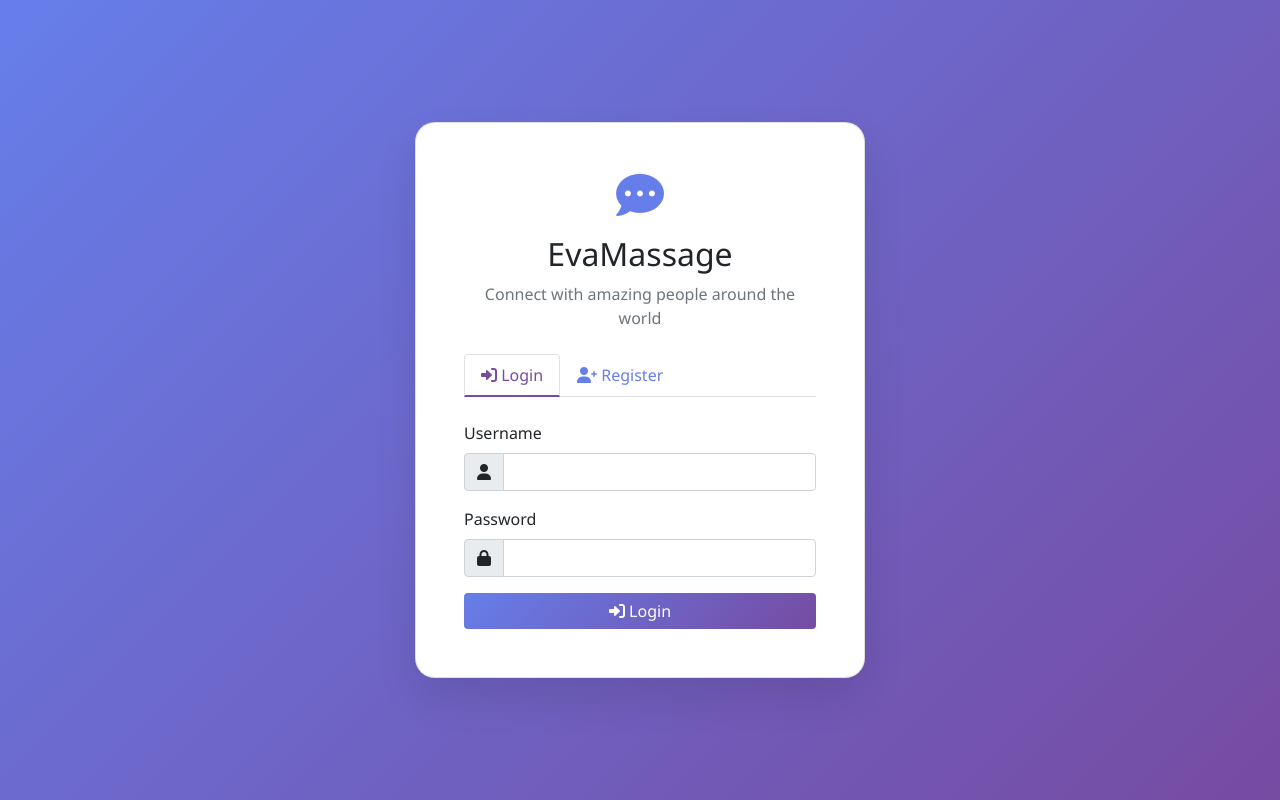
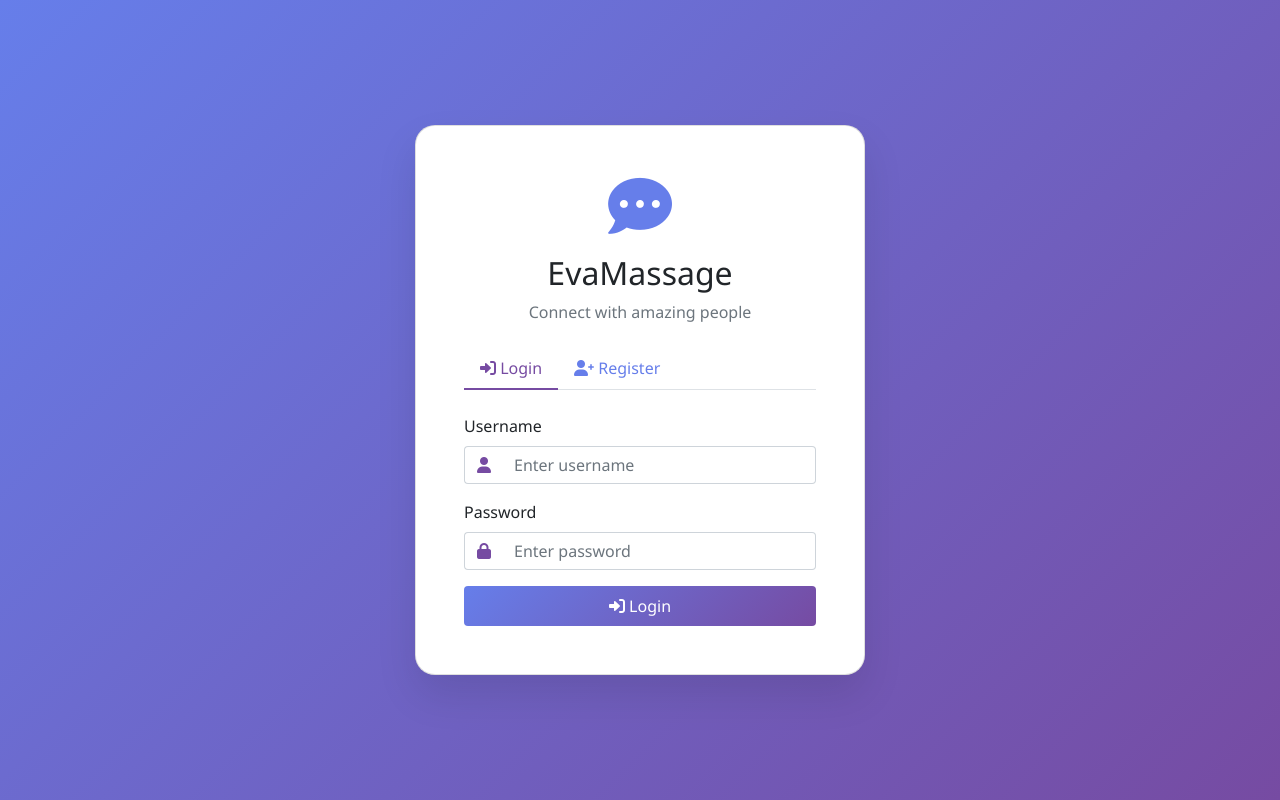
Before and after one commit to Mahabul29/Evamassage, a Flask app: page / in a window 1280 px wide. Run offline with Flask 3, Linux system fonts and the light colour scheme.

Commit message:
Update login.html

```diff
--- a/templates/login.html
+++ b/templates/login.html
@@ -18,6 +18,7 @@
             display: flex;
             align-items: center;
             justify-content: center;
+            padding: 20px;
         }
 
         .login-card {
@@ -26,6 +27,7 @@
             border-radius: 20px;
             box-shadow: 0 20px 40px rgba(0,0,0,0.1);
             animation: slideUp 0.5s ease-out;
+            background: white;
         }
 
         @keyframes slideUp {
@@ -50,14 +52,44 @@
             box-shadow: 0 5px 15px rgba(102, 126, 234, 0.4);
         }
 
+        .btn-success {
+            background: linear-gradient(135deg, #11998e 0%, #38ef7d 100%);
+            border: none;
+        }
+
+        .btn-success:hover {
+            transform: translateY(-2px);
+        }
+
         .nav-tabs .nav-link {
             color: #667eea;
             font-weight: 500;
+            border: none;
         }
 
         .nav-tabs .nav-link.active {
             color: #764ba2;
             border-bottom: 2px solid #764ba2;
+            background: transparent;
+        }
+
+        .form-control:focus {
+            border-color: #764ba2;
+            box-shadow: 0 0 0 0.2rem rgba(118, 75, 162, 0.25);
+        }
+
+        .input-group-text {
+            background: transparent;
+            border-right: none;
+            color: #764ba2;
+        }
+
+        .form-control {
+            border-left: none;
+        }
+
+        .form-control:focus {
+            border-left: none;
         }
     </style>
 </head>
@@ -66,11 +98,9 @@
         <div class="card login-card">
             <div class="card-body p-5">
                 <div class="text-center mb-4">
-                    <div class="avatar bg-gradient-primary mb-3">
-                        <i class="fas fa-comment-dots fa-3x" style="color: #667eea"></i>
-                    </div>
-                    <h2 class="mb-2">EvaMassage</h2>
-                    <p class="text-muted">Connect with amazing people around the world</p>
+                    <i class="fas fa-comment-dots fa-4x" style="color: #667eea"></i>
+                    <h2 class="mt-3 mb-2">EvaMassage</h2>
+                    <p class="text-muted">Connect with amazing people</p>
                 </div>
 
                 <ul class="nav nav-tabs mb-4" id="authTab" role="tablist">
@@ -94,17 +124,17 @@
                                 <label class="form-label">Username</label>
                                 <div class="input-group">
                                     <span class="input-group-text"><i class="fas fa-user"></i></span>
-                                    <input type="text" id="loginUsername" class="form-control" required>
+                                    <input type="text" id="loginUsername" class="form-control" placeholder="Enter username" required autocomplete="off">
                                 </div>
                             </div>
                             <div class="mb-3">
                                 <label class="form-label">Password</label>
                                 <div class="input-group">
                                     <span class="input-group-text"><i class="fas fa-lock"></i></span>
-                                    <input type="password" id="loginPassword" class="form-control" required>
+                                    <input type="password" id="loginPassword" class="form-control" placeholder="Enter password" required>
                                 </div>
                             </div>
-                            <button type="submit" class="btn btn-primary w-100">
+                            <button type="submit" class="btn btn-primary w-100 py-2">
                                 <i class="fas fa-sign-in-alt"></i> Login
                             </button>
                         </form>
@@ -117,24 +147,27 @@
                                 <label class="form-label">Full Name</label>
                                 <div class="input-group">
                                     <span class="input-group-text"><i class="fas fa-id-card"></i></span>
-                                    <input type="text" id="fullName" class="form-control" required>
+                                    <input type="text" id="fullName" class="form-control" placeholder="Your full name">
                                 </div>
+                                <small class="text-muted">Optional - will use username if empty</small>
                             </div>
                             <div class="mb-3">
                                 <label class="form-label">Username</label>
                                 <div class="input-group">
                                     <span class="input-group-text"><i class="fas fa-at"></i></span>
-                                    <input type="text" id="regUsername" class="form-control" required>
+                                    <input type="text" id="regUsername" class="form-control" placeholder="Choose username" required autocomplete="off">
                                 </div>
+                                <small class="text-muted">Minimum 3 characters</small>
                             </div>
                             <div class="mb-3">
                                 <label class="form-label">Password</label>
                                 <div class="input-group">
                                     <span class="input-group-text"><i class="fas fa-key"></i></span>
-                                    <input type="password" id="regPassword" class="form-control" required>
+                                    <input type="password" id="regPassword" class="form-control" placeholder="Choose password" required>
                                 </div>
+                                <small class="text-muted">Minimum 4 characters</small>
                             </div>
-                            <button type="submit" class="btn btn-success w-100">
+                            <button type="submit" class="btn btn-success w-100 py-2">
                                 <i class="fas fa-user-plus"></i> Create Account
                             </button>
                         </form>
@@ -144,42 +177,108 @@
         </div>
     </div>
 
+    <!-- Alert Modal -->
+    <div class="modal fade" id="alertModal" tabindex="-1">
+        <div class="modal-dialog modal-dialog-centered">
+            <div class="modal-content">
+                <div class="modal-header" id="alertHeader">
+                    <h5 class="modal-title" id="alertTitle"></h5>
+                    <button type="button" class="btn-close" data-bs-dismiss="modal"></button>
+                </div>
+                <div class="modal-body" id="alertMessage"></div>
+                <div class="modal-footer">
+                    <button type="button" class="btn btn-primary" data-bs-dismiss="modal">OK</button>
+                </div>
+            </div>
+        </div>
+    </div>
+
     <script src="https://code.jquery.com/jquery-3.6.0.min.js"></script>
     <script src="https://cdn.jsdelivr.net/npm/bootstrap@5.1.3/dist/js/bootstrap.bundle.min.js"></script>
     <script>
+        function showAlert(title, message, isError = false) {
+            $('#alertTitle').text(title);
+            $('#alertMessage').text(message);
+            $('#alertHeader').removeClass('bg-success bg-danger').addClass(isError ? 'bg-danger text-white' : 'bg-success text-white');
+            new bootstrap.Modal(document.getElementById('alertModal')).show();
+        }
+
         $('#loginForm').on('submit', function(e) {
             e.preventDefault();
+
+            const username = $('#loginUsername').val().trim();
+            const password = $('#loginPassword').val();
+
+            if (!username || !password) {
+                showAlert('Error', 'Please enter both username and password', true);
+                return;
+            }
+
             $.post('/api/login', {
-                username: $('#loginUsername').val(),
-                password: $('#loginPassword').val()
+                username: username,
+                password: password
             }, function(response) {
                 if (response.success) {
                     window.location.href = '/dashboard';
                 } else {
-                    alert('Login failed: ' + (response.error || 'Invalid credentials'));
+                    showAlert('Login Failed', response.error || 'Invalid username or password', true);
                 }
-            }).fail(function() {
-                alert('Login failed. Please check your credentials.');
+            }).fail(function(xhr) {
+                const error = xhr.responseJSON?.error || 'Login failed. Please try again.';
+                showAlert('Error', error, true);
             });
         });
 
         $('#registerForm').on('submit', function(e) {
             e.preventDefault();
+
+            const username = $('#regUsername').val().trim();
+            const password = $('#regPassword').val();
+            let fullName = $('#fullName').val().trim();
+
+            if (!username || username.length < 3) {
+                showAlert('Error', 'Username must be at least 3 characters', true);
+                return;
+            }
+
+            if (!password || password.length < 4) {
+                showAlert('Error', 'Password must be at least 4 characters', true);
+                return;
+            }
+
+            if (!fullName) {
+                fullName = username;
+            }
+
             $.post('/api/register', {
-                full_name: $('#fullName').val(),
-                username: $('#regUsername').val(),
-                password: $('#regPassword').val()
+                username: username,
+                password: password,
+                full_name: fullName
             }, function(response) {
                 if (response.success) {
-                    alert('Registration successful! Please login.');
+                    showAlert('Success', response.message, false);
+                    $('#registerForm')[0].reset();
+                    // Switch to login tab
                     $('#authTab button:first-child').tab('show');
-                    $('#registerForm')[0].reset();
                 } else {
-                    alert('Registration failed: ' + (response.error || 'Username may already exist'));
+                    showAlert('Registration Failed', response.error || 'Username may already exist', true);
                 }
-            }).fail(function() {
-                alert('Registration failed. Please try again.');
+            }).fail(function(xhr) {
+                const error = xhr.responseJSON?.error || 'Registration failed. Please try again.';
+                showAlert('Error', error, true);
             });
+        });
+
+        // Enter key support
+        $('#loginPassword, #regPassword').on('keypress', function(e) {
+            if (e.which === 13) {
+                e.preventDefault();
+                if ($(this).closest('#login').length) {
+                    $('#loginForm').submit();
+                } else {
+                    $('#registerForm').submit();
+                }
+            }
         });
     </script>
 </body>
```
